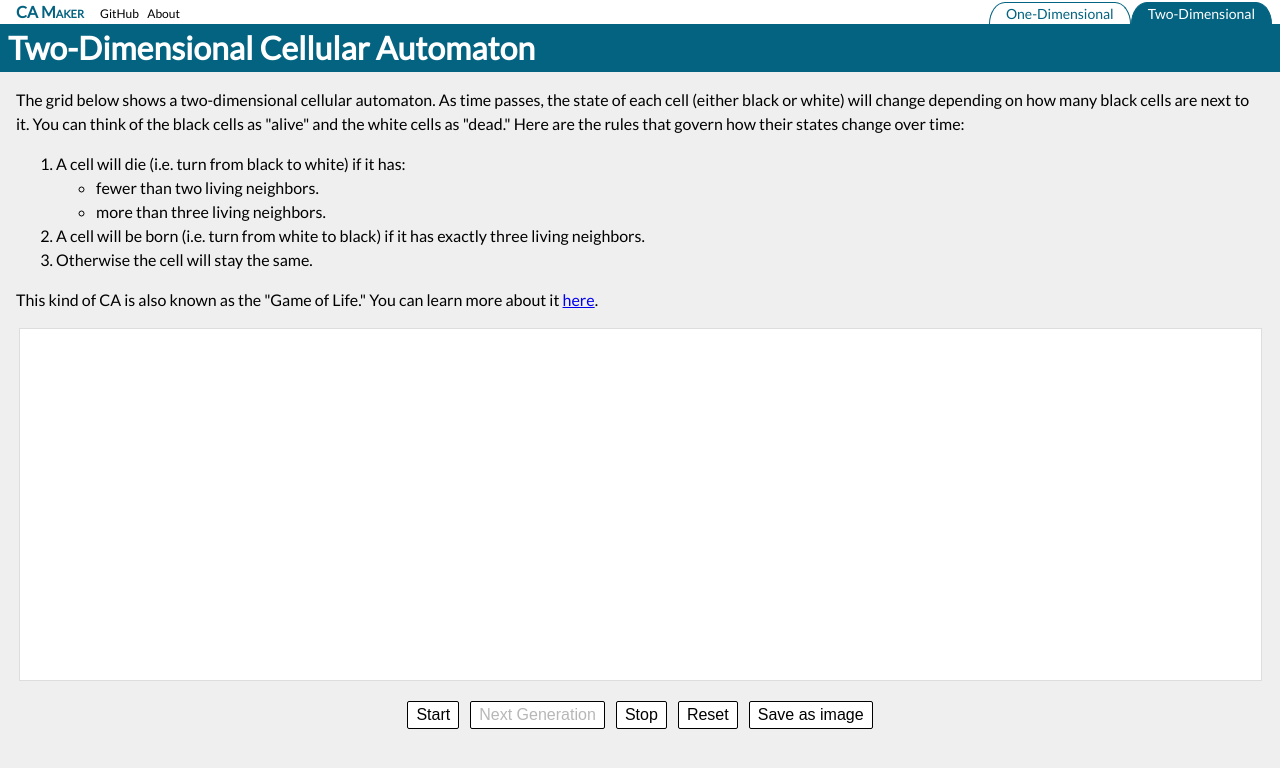
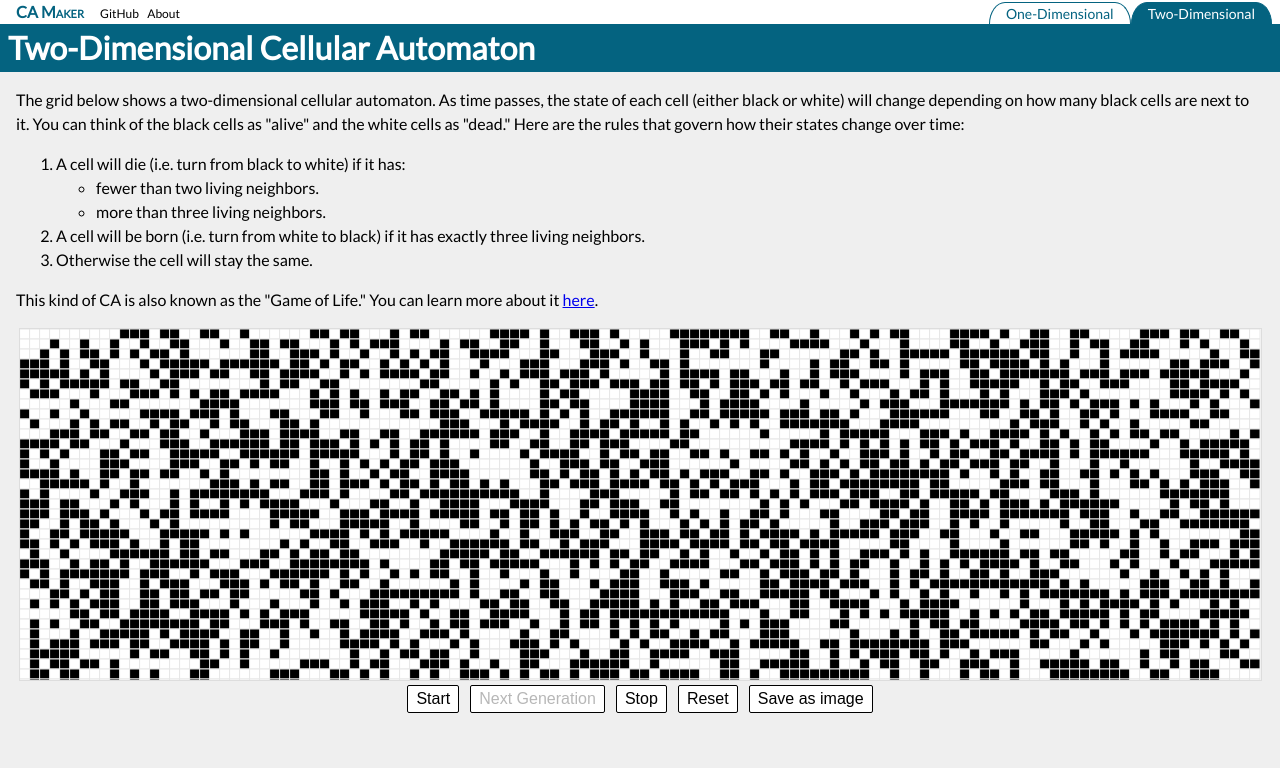
Before and after one commit to bmizepatterson/ca-maker, a Jekyll site: the page built from 2d.html, in a window 1280 px wide. Shown: the top 768 px of the page. Built offline with Jekyll 4.4.1, drawn with Linux system fonts in a browser that asks for light colours; nearby versions of some CDN libraries.

```diff
--- a/2d.html
+++ b/2d.html
@@ -18,7 +18,7 @@
         <li>Otherwise the cell will stay the same.</li>
     </ol>
 <p>This kind of CA is also known as the "Game of Life." You can learn more about it <a href="https://en.wikipedia.org/wiki/Conway's_Game_of_Life" target="_blank">here</a>.</p>
-<div id="canvasContainer" style="margin-bottom:16px;"></div>
+<div id="canvasContainer"></div>
 <div class="center">
     <button id="start">Start</button>
     <button id="step" disabled>Next Generation</button>
--- a/assets/js/ca2d.js
+++ b/assets/js/ca2d.js
@@ -83,6 +83,7 @@
     document.getElementById('start').onclick = start;
     document.getElementById('saveCA').onclick = saveCA;
     initCells();
+    redraw();
 }
 
 function windowResized() {
@@ -100,6 +101,7 @@
     noLoop();
     looping = false;
     initCells();
+    redraw();
     document.getElementById('stop').disabled = true;
     document.getElementById('start').disabled = false;
     document.getElementById('step').disabled = false;
```
